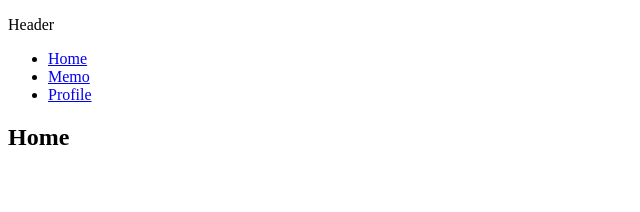
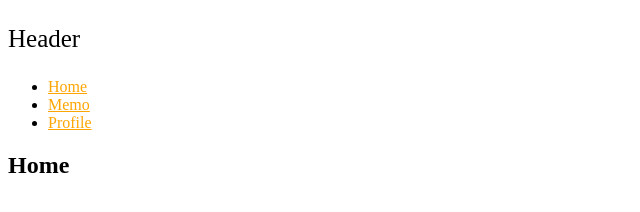
Before and after one commit to numb86/te, a React app: page / in a window 1280 px wide. Shown: the whole page, without its empty margins (0-640 px from the left). Built offline with nearby package versions, Linux system fonts and the light colour scheme.

Commit message:
$ npm run sass でsassを使ってcssをビルドするようにした。

```diff
--- a/package.json
+++ b/package.json
@@ -6,6 +6,7 @@
   "scripts": {
     "start": "webpack-dev-server --inline",
     "build": "webpack -p",
+    "sass": "sass scss:public/css  --style expanded --watch --sourcemap=none",
     "test": "mocha --compilers js:babel-register 'src/**/__tests__/*.test.js'",
     "lint": "eslint src",
     "lint:fix": "eslint src --fix",
--- a/public/index.html
+++ b/public/index.html
@@ -2,6 +2,7 @@
 <html>
 <head>
   <title>webpack</title>
+  <link rel="stylesheet" type="text/css" href="css/index.css">
 </head>
 <body>
   <div id="app"></div>
--- /dev/null
+++ b/scss/index.scss
@@ -0,0 +1,6 @@
+p{
+  font-size: 25px;
+}
+a{
+  color: orange;
+}
```
Also changed, not shown: README.md, public/css/index.css (added), 1 other file.
